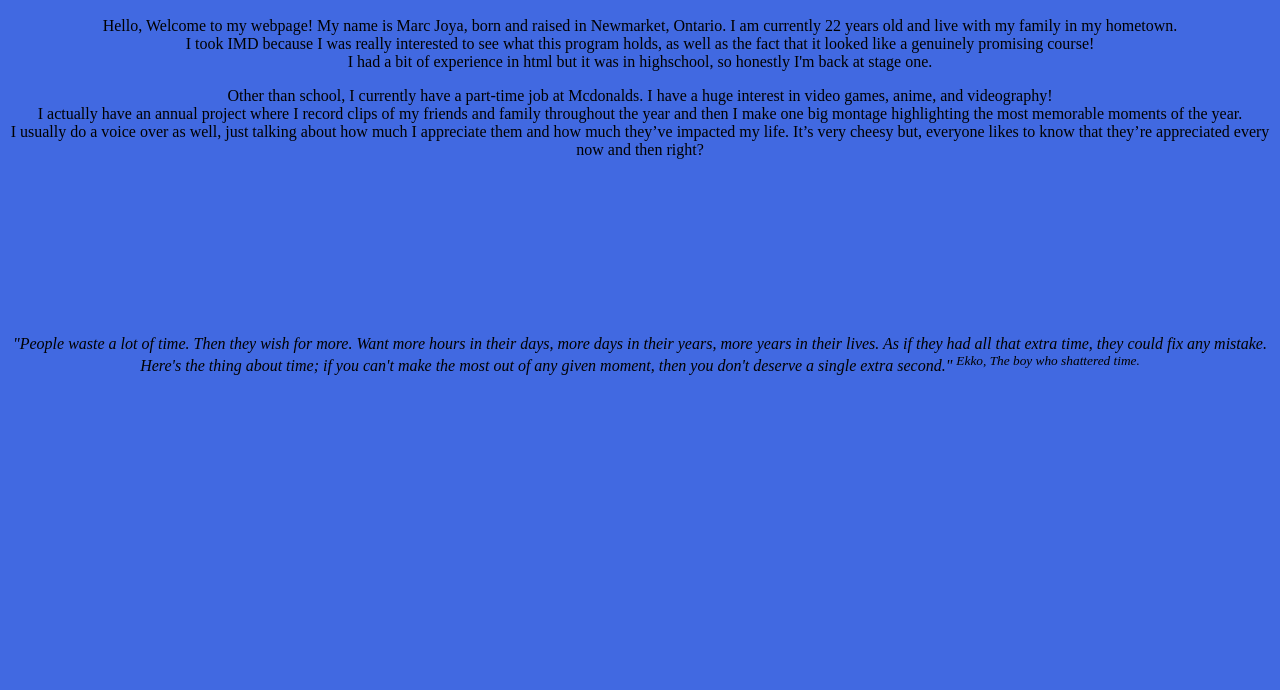
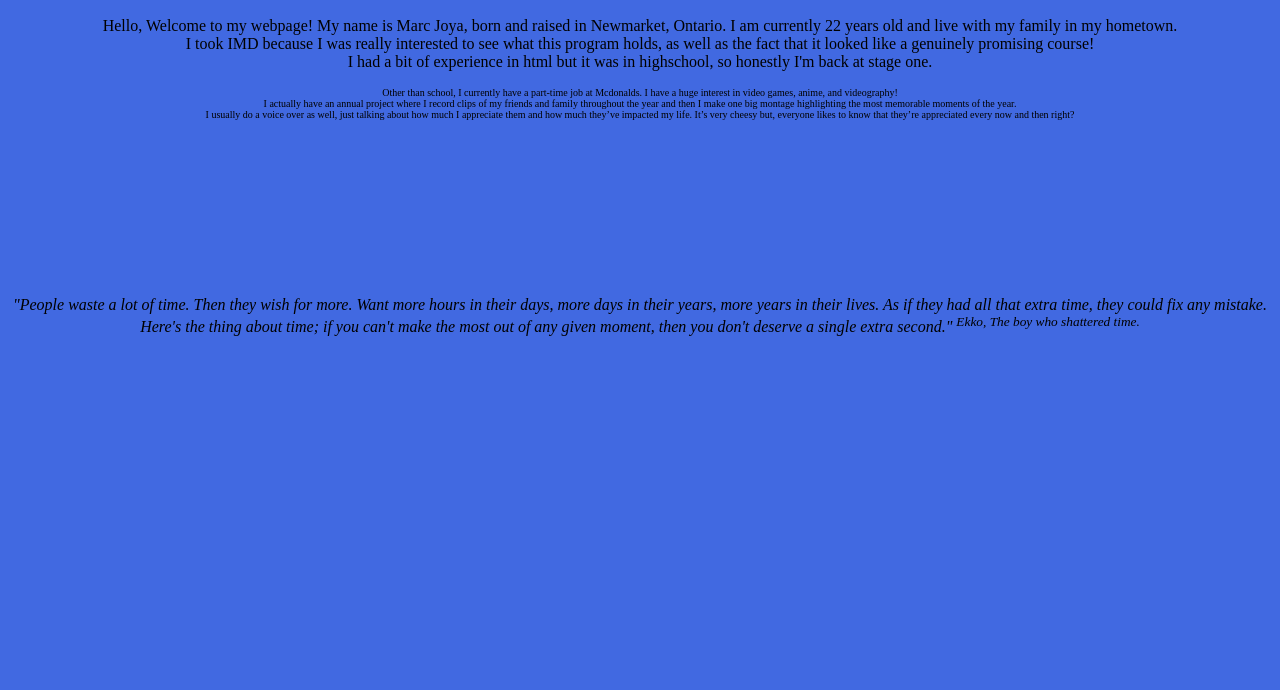
Before and after one commit to mjoya29/html-assignment, a plain HTML site: page index.html in a window 1280 px wide. Shown: the part 110-800 px from the top of the page. Drawn offline with Linux system fonts and the light colour scheme.

Commit message:
pushed to git

```diff
--- a/index.html
+++ b/index.html
@@ -16,7 +16,7 @@
     <br>I took IMD because I was really interested to see what this program holds, as well as the fact that it looked like a genuinely promising course!<br>
     I had a bit of experience in html but it was in highschool, so honestly I'm back at stage one.
      </p>
-    <p style="text-align: center;">
+    <p style="text-align: center;font-size: 10px;">
         Other than school, I currently have a part-time job at Mcdonalds. I have a huge interest in video games, anime, and videography!<br>
          I actually have an annual project where I record clips of my friends and family throughout the year and then I make one big montage highlighting the most memorable moments of the year.<br>
           I usually do a voice over as well, just talking about how much I appreciate them and how much they’ve impacted my life.
```
